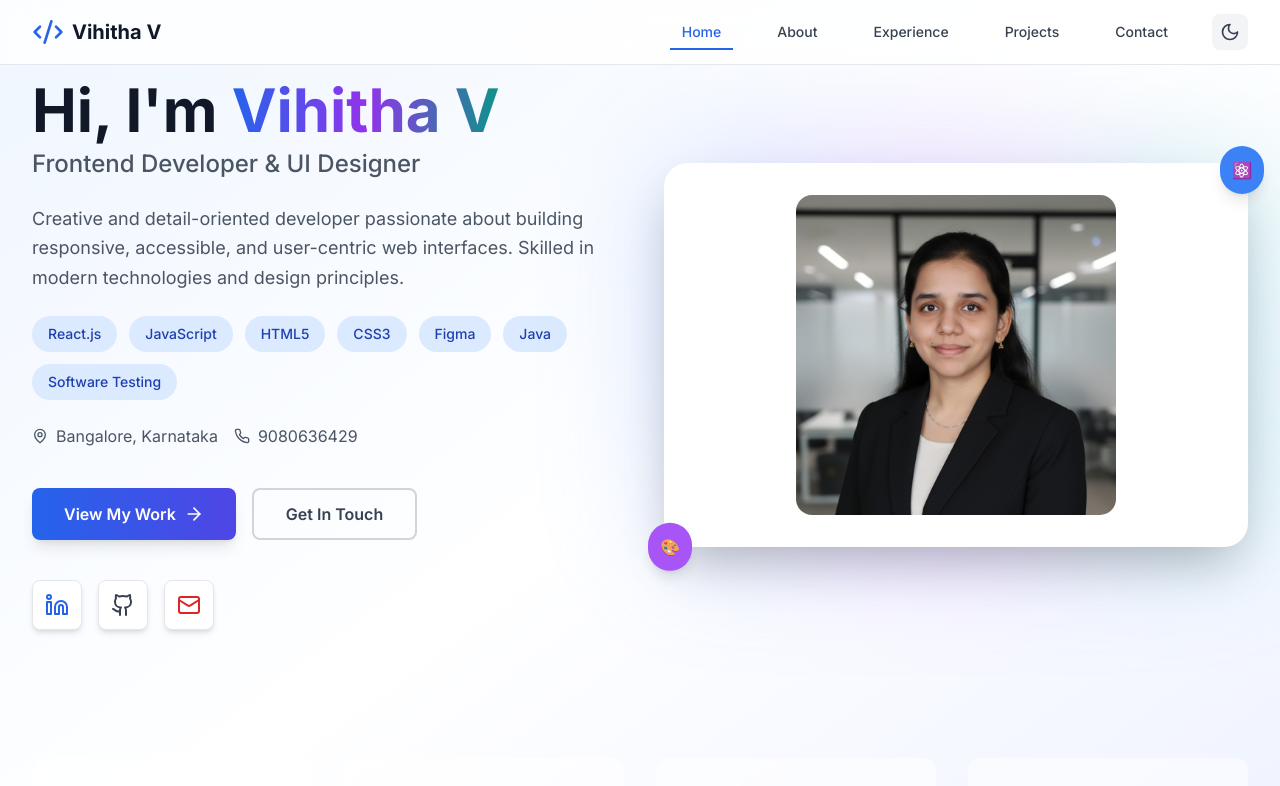
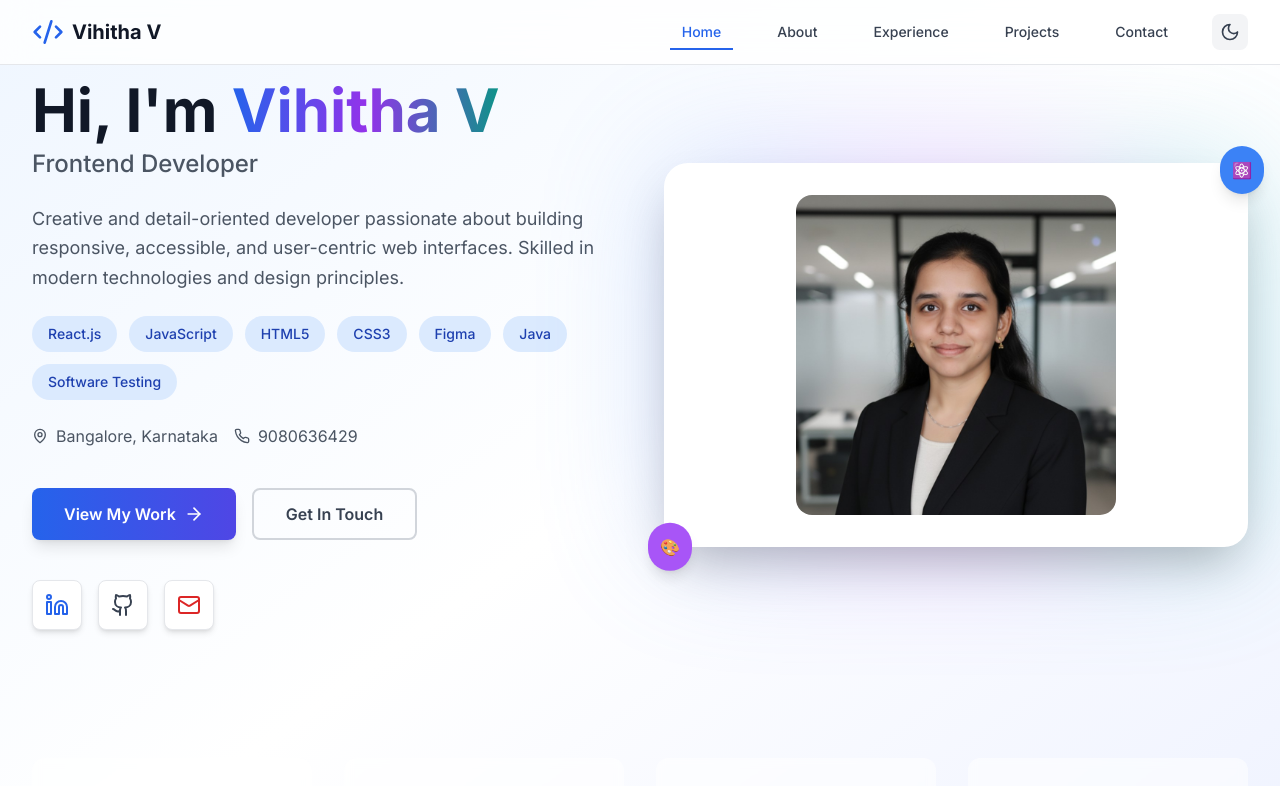
Before and after one commit to vihithaviswanathan/vihitha_portfolio, a React (Vite) app: page / in a window 1280 px wide. Shown: the top 786 px of the page. Built offline with nearby package versions, Linux system fonts and the light colour scheme.

Commit message:
Update Home.tsx

```diff
--- a/src/pages/Home.tsx
+++ b/src/pages/Home.tsx
@@ -32,7 +32,7 @@ const Home: React.FC = () => {
                   </span>
                 </h1>
                 <p className="text-xl lg:text-2xl text-gray-600 dark:text-gray-300 font-medium">
-                  Frontend Developer & UI Designer
+                  Frontend Developer
                 </p>
               </motion.div>
 
```
